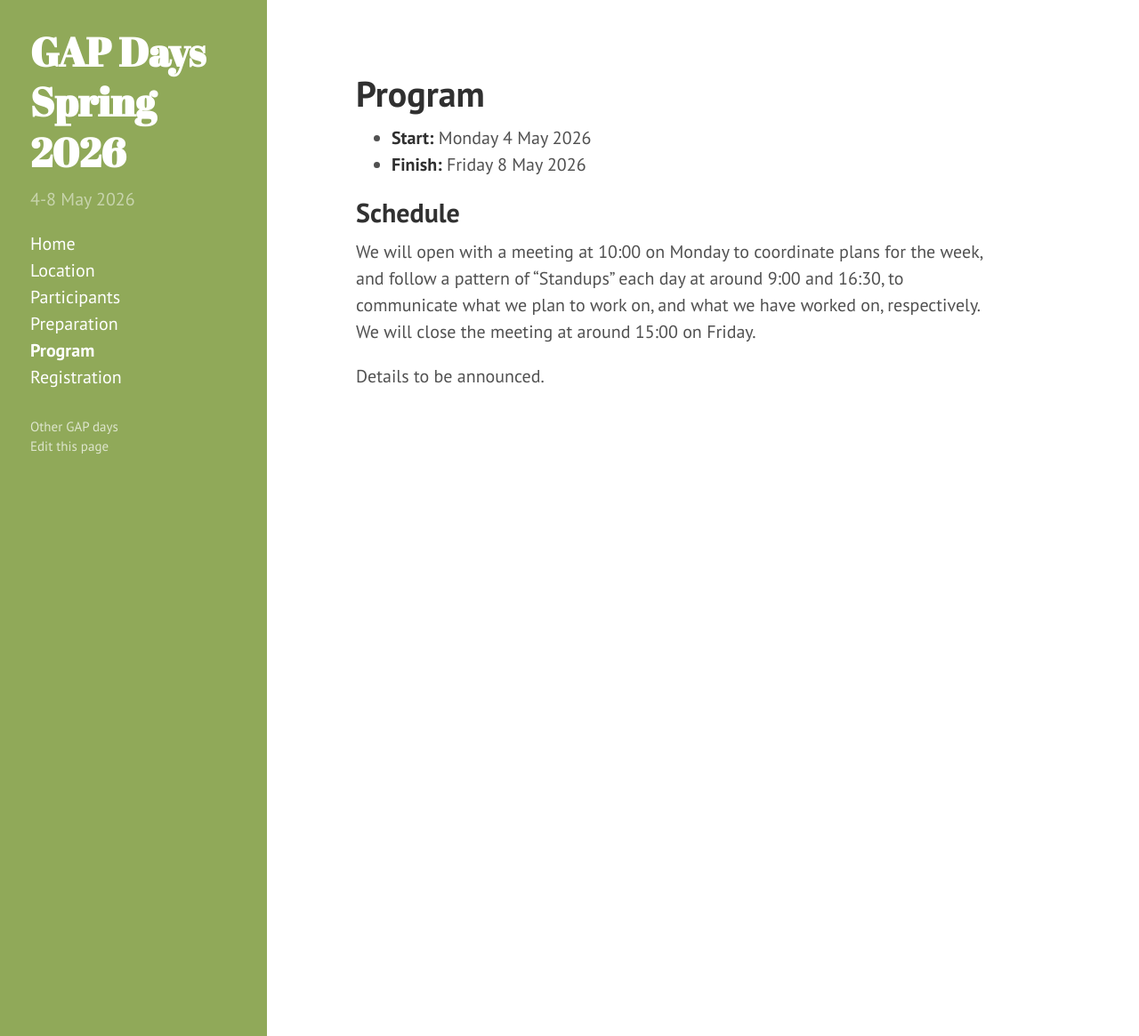
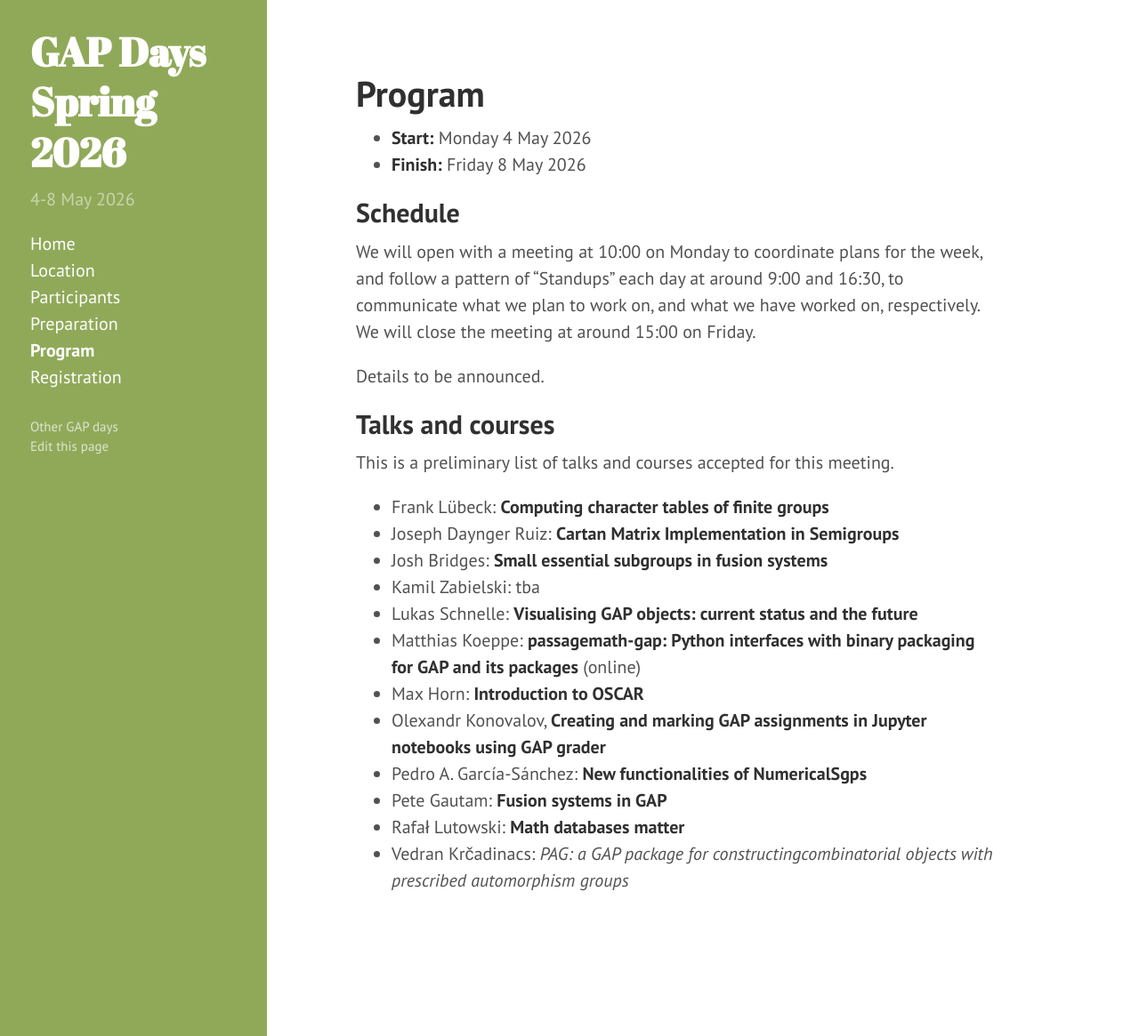
Before and after one commit to gapdays/gapdays2026-spring, a Jekyll site: the page built from program.md, in a window 1280 px wide and 1165 px high. Shown: the whole window at 89% size. Built offline with Jekyll 4.4.1, drawn with Linux system fonts in a browser that asks for light colours.

Commit message:
Start work on program (#1)

```diff
--- a/program.md
+++ b/program.md
@@ -18,3 +18,20 @@ communicate what we plan to work on, and what we have worked on, respectively.
 We will close the meeting at around 15:00 on Friday.
 
 Details to be announced.
+
+## Talks and courses
+
+This is a preliminary list of talks and courses accepted for this meeting.
+
+- Frank Lübeck: **Computing character tables of finite groups**
+- Joseph Daynger Ruiz: **Cartan Matrix Implementation in Semigroups**
+- Josh Bridges: **Small essential subgroups in fusion systems**
+- Kamil Zabielski: tba
+- Lukas Schnelle: **Visualising GAP objects: current status and the future**
+- Matthias Koeppe: **passagemath-gap: Python interfaces with binary packaging for GAP and its packages** (online)
+- Max Horn: **Introduction to OSCAR**
+- Olexandr Konovalov, **Creating and marking GAP assignments in Jupyter notebooks using GAP grader**
+- Pedro A. García-Sánchez: **New functionalities of NumericalSgps**
+- Pete Gautam: **Fusion systems in GAP**
+- Rafał Lutowski: **Math databases matter**
+- Vedran Krčadinacs: *PAG: a GAP package for constructingcombinatorial objects with prescribed automorphism groups*
```
